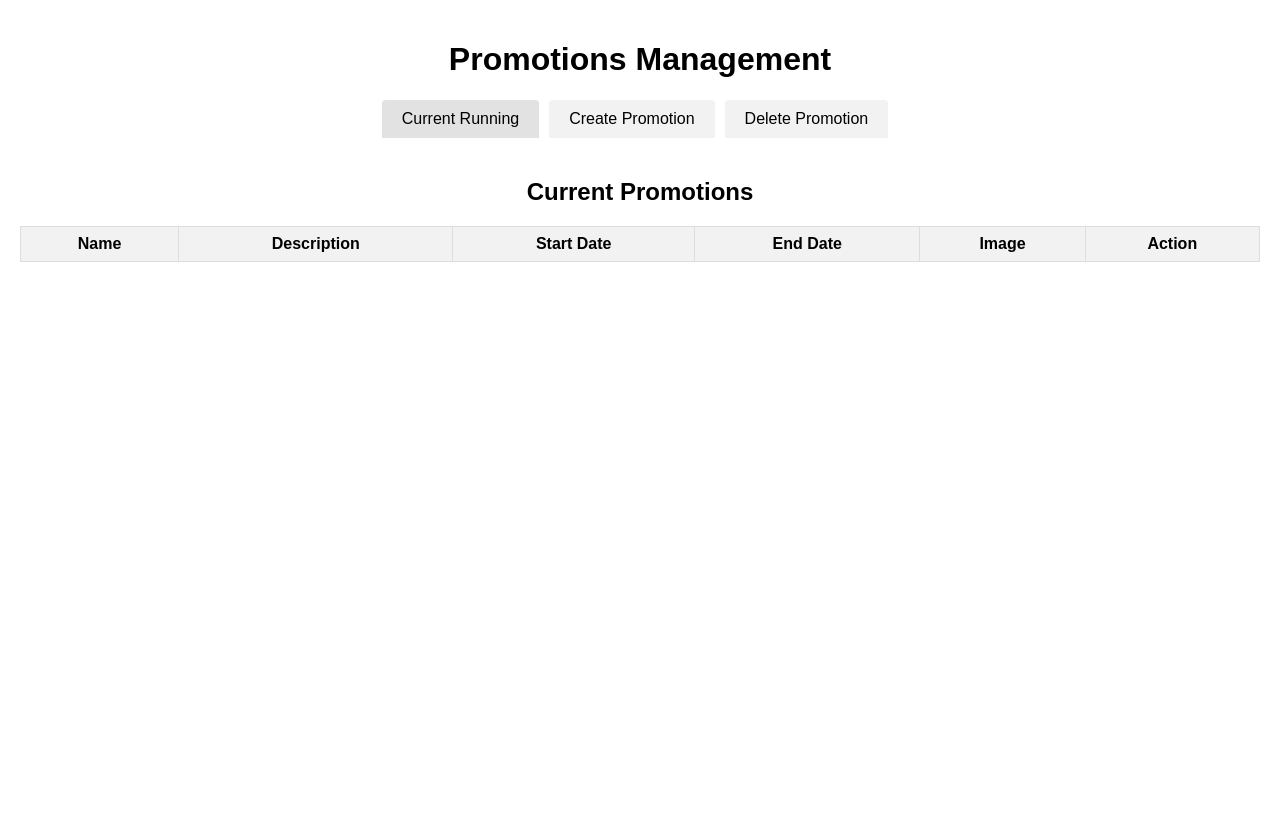
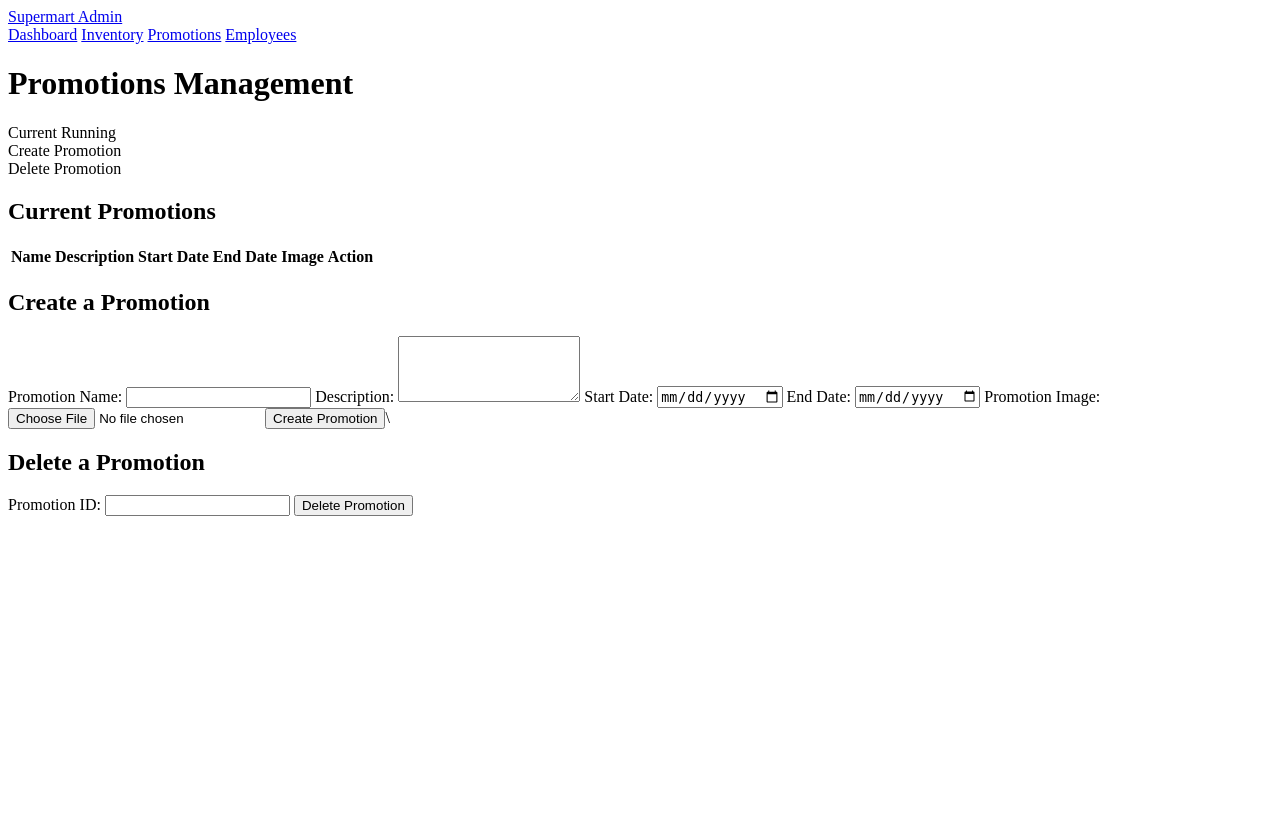
Before and after one commit to chirag170298/CP3407_G3, a PHP site: page /promotions.php in a window 1280 px wide. After the commit the page ends 516 px from the top, so only its background shows below. Run offline with PHP 8.4, Linux system fonts and the light colour scheme; data that the repository does not hold is empty.

Commit message:
move styles to mainstyles.css, add navbar

```diff
--- a/promotions.php
+++ b/promotions.php
@@ -1,128 +1,23 @@
 <!DOCTYPE html>
 <html lang="en">
 <head>
+<link rel="stylesheet" href="mainstyles.css">
     <meta charset="UTF-8">
     <meta name="viewport" content="width=device-width, initial-scale=1.0">
-    <title>Promotions Management</title>
-    <style>
-        html, body {
-            height: 100%;
-            margin: 0;
-            padding: 0;
-            font-family: Arial, sans-serif;
-            background-color: #f4f4f4;
-        }
-
-        .container {
-            height: 100%;
-            display: flex;
-            flex-direction: column;
-            justify-content: space-between;
-            max-width: 100%;
-            padding: 20px;
-            background-color: #fff;
-            box-shadow: 0 0 10px rgba(0, 0, 0, 0.1);
-        }
-
-        h1, h2 {
-            text-align: center;
-        }
-
-        .tabs {
-            display: flex;
-            justify-content: center;
-            margin-bottom: 20px;
-        }
-
-        .tab {
-            padding: 10px 20px;
-            background-color: #f2f2f2;
-            cursor: pointer;
-            margin-right: 10px;
-            border-radius: 4px 4px 0 0;
-        }
-
-        .tab.active {
-            background-color: #e2e2e2;
-        }
-
-        .tab-content {
-            display: none;
-            flex-grow: 1;
-        }
-
-        .tab-content.active {
-            display: block;
-        }
-
-        .form-section, .promotion-list-section {
-            margin-bottom: 20px;
-        }
-
-        .form-section label, .form-section input, .form-section textarea, .form-section button, .form-section select {
-            display: block;
-            width: 100%;
-            margin-bottom: 10px;
-        }
-
-        .form-section input, .form-section textarea, .form-section select {
-            padding: 8px;
-            border: 1px solid #ddd;
-            border-radius: 4px;
-        }
-
-        .form-section button {
-            padding: 10px;
-            background-color: #28a745;
-            color: #fff;
-            border: none;
-            border-radius: 4px;
-            cursor: pointer;
-        }
-
-        .form-section button:hover {
-            background-color: #218838;
-        }
-
-        table {
-            width: 100%;
-            border-collapse: collapse;
-        }
-
-        table, th, td {
-            border: 1px solid #ddd;
-        }
-
-        th, td {
-            padding: 8px;
-            text-align: center;
-        }
-
-        th {
-            background-color: #f2f2f2;
-        }
-
-        .delete-button {
-            background-color: #dc3545;
-            color: #fff;
-            border: none;
-            padding: 5px 10px;
-            border-radius: 4px;
-            cursor: pointer;
-        }
-
-        .delete-button:hover {
-            background-color: #c82333;
-        }
-
-        .promo-image {
-            width: 100px;
-            height: 100px;
-            object-fit: cover;
-        }
-    </style>
+    <title>Promotions Management - TESTING</title>
 </head>
 <body>
+<div class="navbar">
+<div class="logo">
+            <a href="index.php">Supermart Admin</a>
+        </div>
+        <div class="nav-links">
+            <a href="employee_stats.php">Dashboard</a>
+            <a href="inventoryManagement.php">Inventory</a>
+            <a href="promotions.php">Promotions</a>
+            <a href="#">Employees</a>
+        </div>
+    </div>
     <div class="container">
         <h1>Promotions Management</h1>
         <div class="tabs">
@@ -130,6 +25,7 @@
             <div class="tab" data-tab="create">Create Promotion</div>
             <div class="tab" data-tab="delete">Delete Promotion</div>
         </div>
+
 
         <div id="current" class="tab-content active">
             <div class="promotion-list-section">
```
